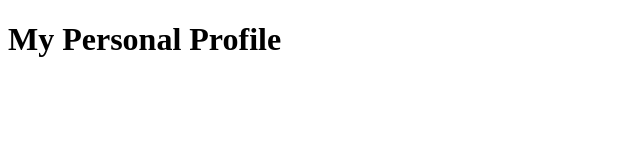
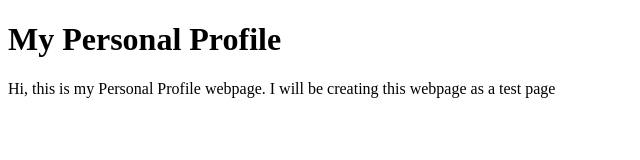
Before and after one commit to joash-a/my-personal-profile, a plain HTML site: page index.html in a window 1280 px wide. Shown: the whole page, without its empty margins (0-640 px from the left). Drawn offline with Linux system fonts and the light colour scheme.

Commit message:
about the page

```diff
--- a/index.html
+++ b/index.html
@@ -7,5 +7,8 @@
 </head>
 <body>
     <h1>My Personal Profile</h1>
+    <p>Hi, this is my Personal Profile webpage.
+         I will be creating this webpage as a test page
+    </p>
 </body>
 </html>
```
